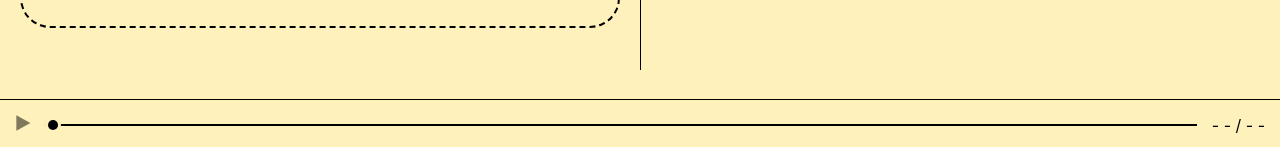
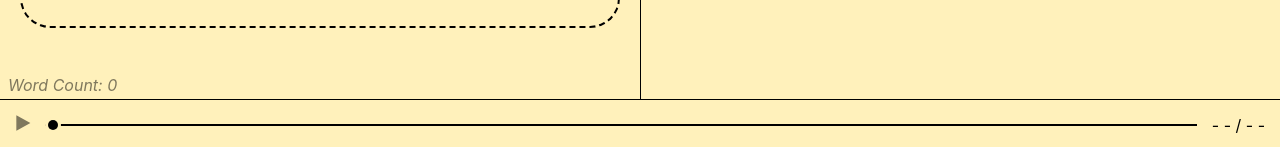
Before and after one commit to Carsonthemonkey/GIST, a React (Vite) app: page / in a window 1280 px wide. Shown: the part 650-797 px from the top of the page. Built offline with nearby package versions, Linux system fonts and the light colour scheme; the HTML template or start-up script is replaced by a standard one.

Commit message:
Re-adds word count when no transcript is present

```diff
--- a/src/components/TranscriptPanel.tsx
+++ b/src/components/TranscriptPanel.tsx
@@ -239,12 +239,10 @@ const TranscriptPanel = ({ APIKey, transcript, setTranscript }: Props) => {
                 {isLoading && "Loading..."}
                 {transcript}
             </p>
-            {transcript && (
-                // Might be good to move this to a separate component (and maybe add like a copy and save/download button?)
-                <div id="word-counter-bar">
-                    <WordCounter transcriptProp={transcript} />
-                </div>
-            )}
+            {/* Might be good to move this to a separate component (and maybe add like a copy and save/download button?) */}
+            <div id="word-counter-bar">
+                <WordCounter transcriptProp={transcript} />
+            </div>
             <AudioPanel
                 audioFile={!!audioFile ? URL.createObjectURL(audioFile) : ""}
                 fileIsUploaded={fileUploaded}
```
